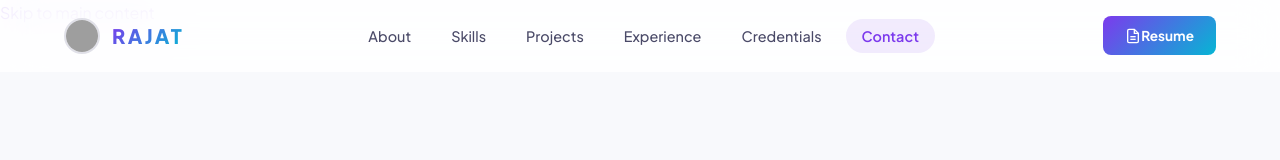
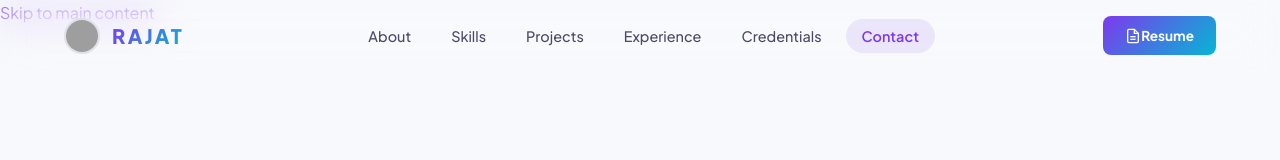
Before and after one commit to ankitsyadav/rajat_portfolio, a React (Vite) app: page / in a window 1280 px wide. Shown: the top 160 px of the page. Built offline with nearby package versions, Linux system fonts and the light colour scheme; grey boxes are pictures that could not be loaded.

Commit message:
Make navigation bar transparent with theme-aware text

```diff
--- a/src/styles/main.css
+++ b/src/styles/main.css
@@ -158,7 +158,7 @@ p { color: var(--c-text-secondary); margin-bottom: 12px; }
   right: 0;
   z-index: 1000;
   height: var(--header-height);
-  background: rgba(255, 255, 255, 0.85);
+  background: transparent;
   backdrop-filter: blur(20px);
   -webkit-backdrop-filter: blur(20px);
   border-bottom: 1px solid transparent;
@@ -168,11 +168,6 @@ p { color: var(--c-text-secondary); margin-bottom: 12px; }
 .navigation--scrolled {
   border-bottom-color: var(--c-border);
   box-shadow: var(--shadow-sm);
-}
-
-:root.dark .navigation {
-  background: rgba(7, 10, 20, 0.85);
-  border-bottom-color: transparent;
 }
 
 :root.dark .navigation--scrolled {
```
